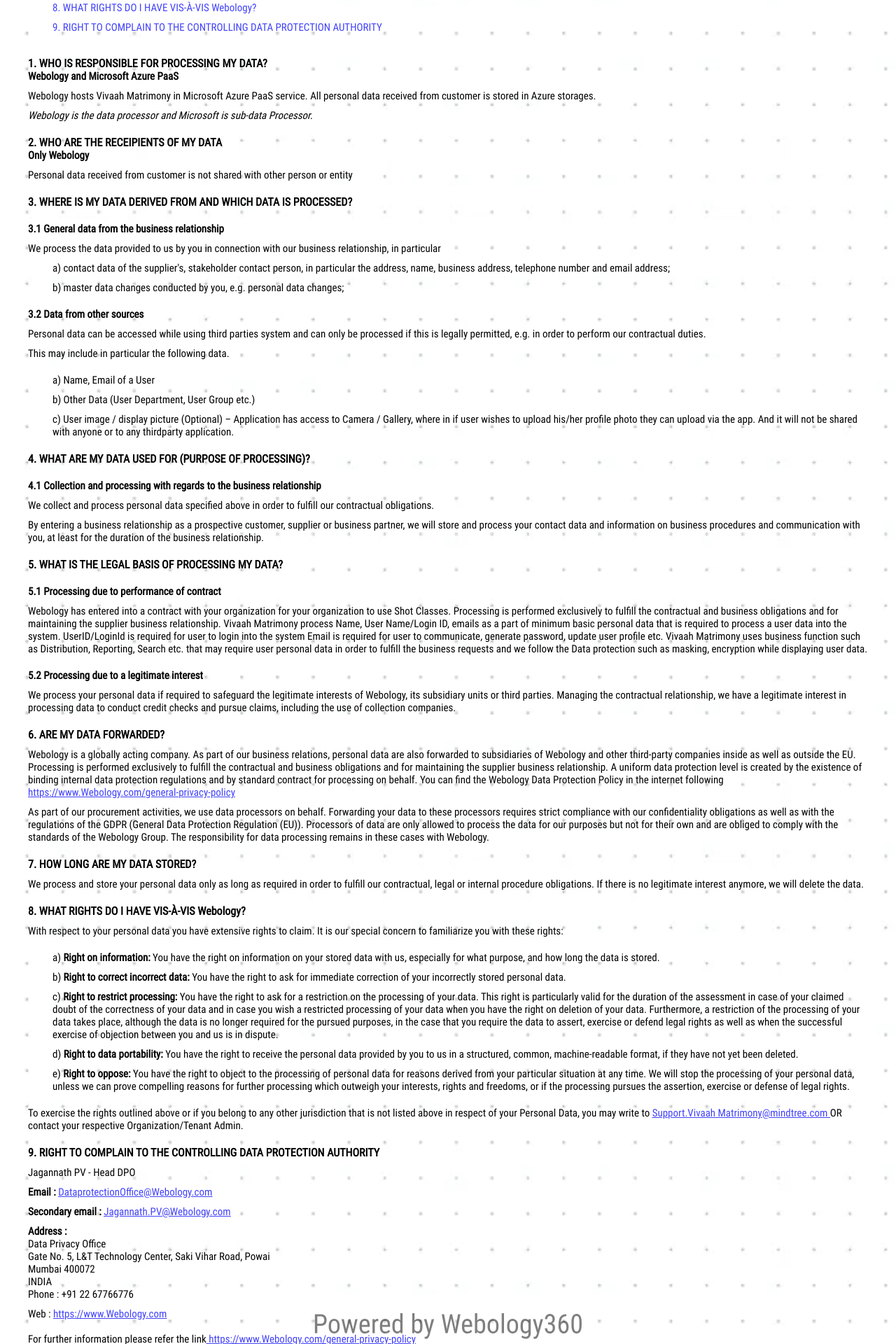
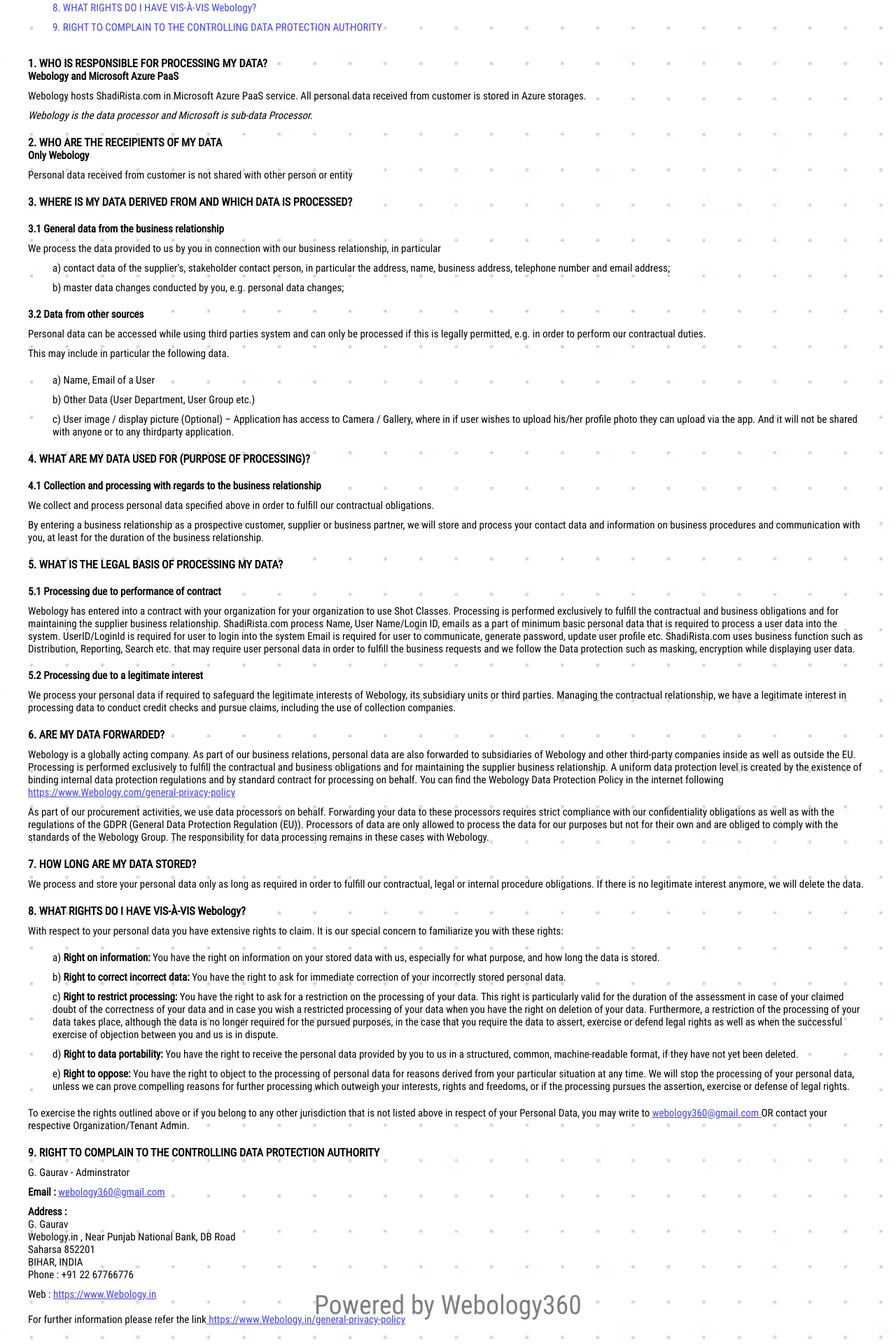
Before and after one commit to webology360/Var-VadhuUI, a React (Create React App) app: page /privacyPolicy in a window 1280 px wide. Shown: the part 617-2537 px from the top of the page at 70% size. Built offline with nearby package versions, Linux system fonts and the light colour scheme.

Commit message:
added localization and logs

```diff
--- a/src/components/PrivacyPolicy/PrivacyPolicy.jsx
+++ b/src/components/PrivacyPolicy/PrivacyPolicy.jsx
@@ -6,11 +6,11 @@
   return (
     <div className={classes.privacyPolicyMain}>
       <div className={classes.body}>
-        <h2>Vivaah Matrimony Privacy Policy</h2>
+        <h2>ShadiRista.com Privacy Policy</h2>
         <div className={classes.heading}>Effective Date: 8th Jan 2019</div>
         <div className={classes.heading}>Last updated on: 19th Jan 2023</div>
         <div className={classes.header}>
-          HOW YOUR PERSONAL DATA WILL BE PROCESSED BY VIVAAH MATRIMONY{" "}
+          HOW YOUR PERSONAL DATA WILL BE PROCESSED BY ShadiRista.com{" "}
         </div>
         <p>
           The protection of your personal data (user of Shot classes) has the
@@ -158,7 +158,7 @@
       <div className={classes.subheaderInfo}>
         <b>Webology and Microsoft Azure PaaS</b>
         <p>
-          Webology hosts Vivaah Matrimony in Microsoft Azure PaaS service. All
+          Webology hosts ShadiRista.com in Microsoft Azure PaaS service. All
           personal data received from customer is stored in Azure storages.
         </p>
         <p>
@@ -252,12 +252,12 @@
           Webology has entered into a contract with your organization for your
           organization to use Shot Classes. Processing is performed exclusively
           to fulfill the contractual and business obligations and for
-          maintaining the supplier business relationship. Vivaah Matrimony
+          maintaining the supplier business relationship. ShadiRista.com
           process Name, User Name/Login ID, emails as a part of minimum basic
           personal data that is required to process a user data into the system.
           UserID/LoginId is required for user to login into the system Email is
           required for user to communicate, generate password, update user
-          profile etc. Vivaah Matrimony uses business function such as
+          profile etc. ShadiRista.com uses business function such as
           Distribution, Reporting, Search etc. that may require user personal
           data in order to fulfill the business requests and we follow the Data
           protection such as masking, encryption while displaying user data.{" "}
@@ -372,8 +372,8 @@
           To exercise the rights outlined above or if you belong to any other
           jurisdiction that is not listed above in respect of your Personal
           Data, you may write to{" "}
-          <a href="mailto:Support.Vivaah Matrimony@mindtree.com">
-            <u>Support.Vivaah Matrimony@mindtree.com </u>
+          <a href="mailto:webology360@gmail.com">
+            <u>webology360@gmail.com </u>
           </a>{" "}
           OR contact your respective Organization/Tenant Admin.
         </p>
@@ -382,37 +382,31 @@
         9. RIGHT TO COMPLAIN TO THE CONTROLLING DATA PROTECTION AUTHORITY
       </h3>
       <div className={classes.body}>
-        <p>Jagannath PV - Head DPO </p>
+        <p>G. Gaurav - Adminstrator</p>
         <p>
           <b>Email : </b>
-          <a href="mailto:DataprotectionOffice@Webology.com ">
-            <u>DataprotectionOffice@Webology.com </u>
+          <a href="mailto:webology360@gmail.com ">
+            <u>webology360@gmail.com </u>
           </a>
         </p>
-        <p>
-          <b>Secondary email : </b>
-          <a href="mailto:Jagannath.PV@Webology.com">
-            {" "}
-            <u>Jagannath.PV@Webology.com</u>
-          </a>
-        </p>
+
         <p>
           {" "}
           <b>Address : </b>
           <br />
-          Data Privacy Office
+          G. Gaurav
           <br />
-          Gate No. 5, L&amp;T Technology Center, Saki Vihar Road, Powai
+          Webology.in , Near Punjab National Bank, DB Road
           <br />
-          Mumbai 400072 <br />
-          INDIA <br />
+          Saharsa 852201 <br />
+          BIHAR, INDIA <br />
           Phone : +91 22 67766776
           <br />
           <p>
             {" "}
             Web :{" "}
-            <a href="https://www.Webology.com" target="_blank" rel="noreferrer">
-              <u>https://www.Webology.com</u>
+            <a href="https://www.Webology.in" target="_blank" rel="noreferrer">
+              <u>https://www.Webology.in</u>
             </a>
           </p>
         </p>
@@ -423,7 +417,7 @@
           target="_blank"
           rel="noreferrer"
         >
-          <u> https://www.Webology.com/general-privacy-policy</u>
+          <u> https://www.Webology.in/general-privacy-policy</u>
         </a>
       </div>
     </div>
```
